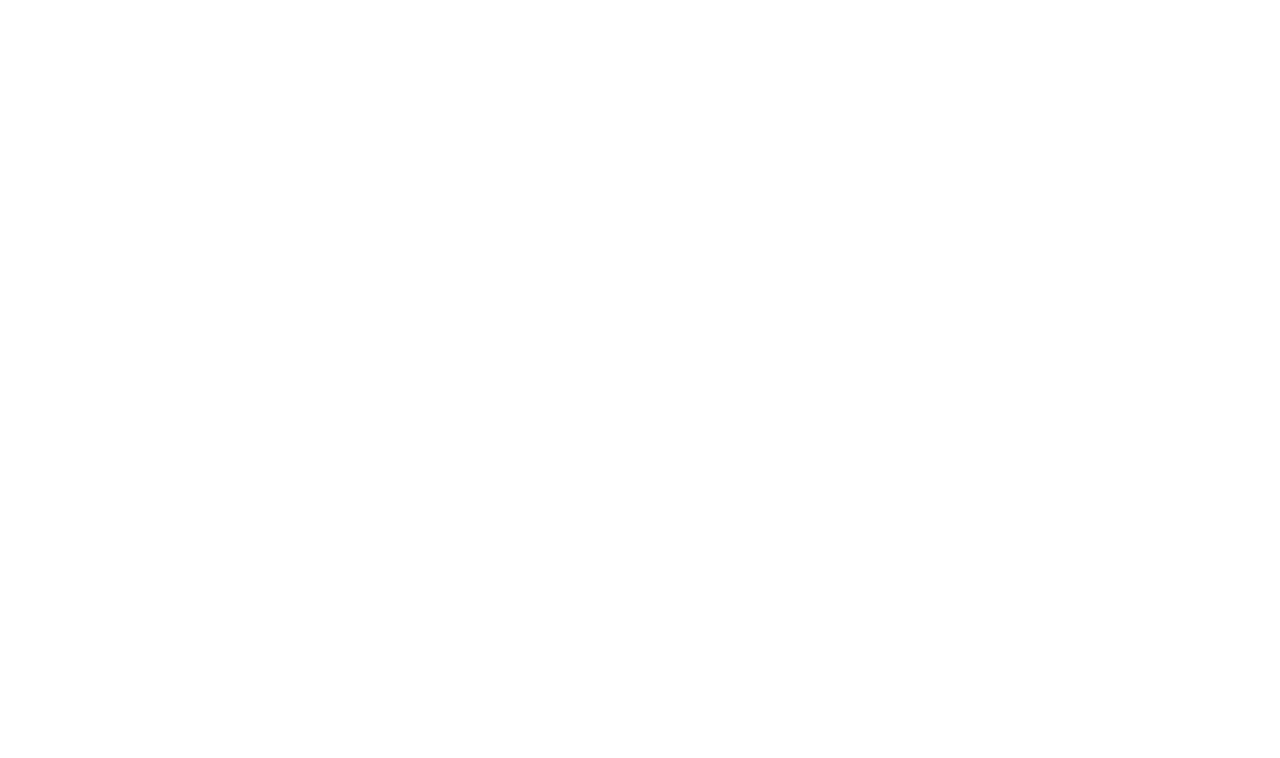
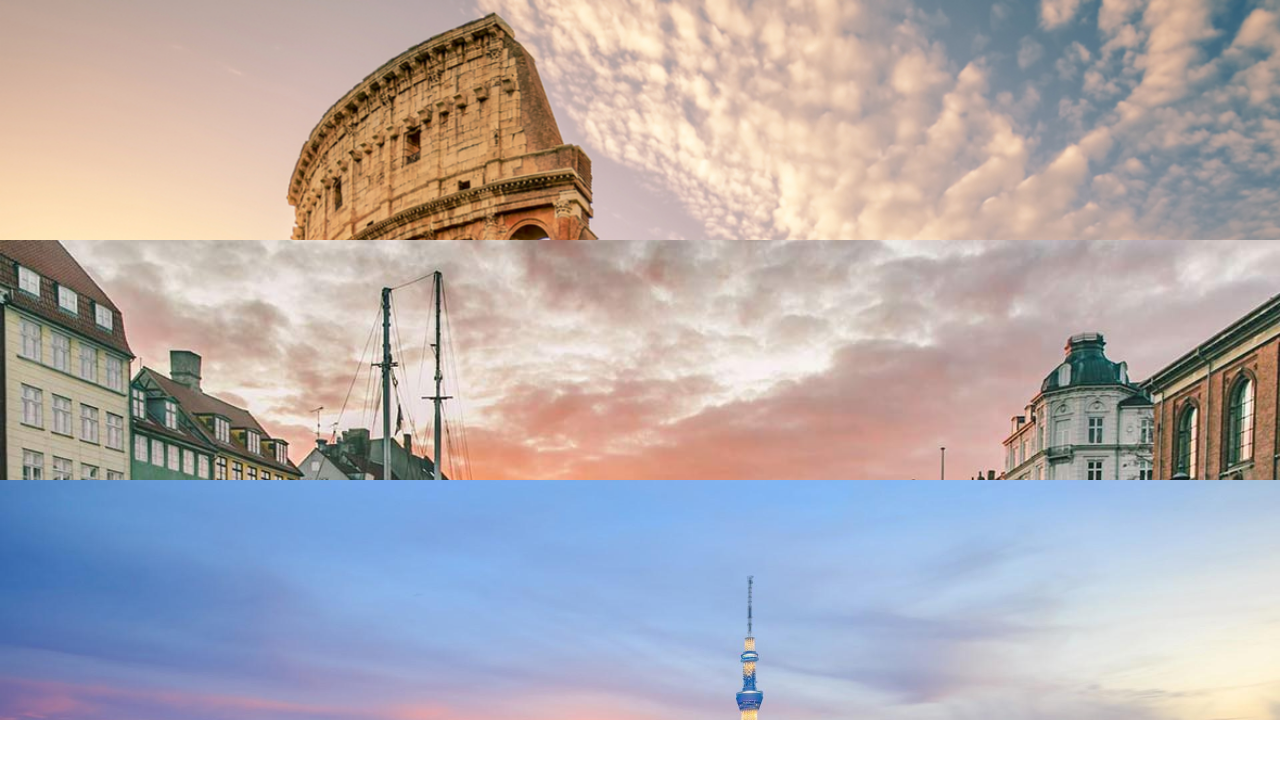
Before and after one commit to marco987/htmlcss-airbnb, a plain HTML site: page index.html in a window 1280 px wide. Drawn offline with Linux system fonts and the light colour scheme.

Commit message:
Inserimento immagini

```diff
--- a/index.html
+++ b/index.html
@@ -7,5 +7,17 @@
   </head>
   <body>
 
+    <div class="box-roma">
+
+    </div>
+
+    <div class="box-copenaghen">
+
+    </div>
+
+    <div class="box-tokyo">
+
+    </div>
+
   </body>
 </html>
--- a/style.css
+++ b/style.css
@@ -3,3 +3,24 @@
   padding: 0;
   box-sizing: border-box;
 }
+
+.box-roma {
+  background-image: url(immagini/roma.jpg);
+  width: 100vw;
+  height: 30vh;
+  background-size: cover;
+}
+
+.box-copenaghen {
+  background-image: url(immagini/copenaghen.jpg);
+  width: 100vw;
+  height: 30vh;
+  background-size: cover;
+}
+
+.box-tokyo {
+  background-image: url(immagini/tokyo.jpg);
+  width: 100vw;
+  height: 30vh;
+  background-size: cover;
+}
```
Also changed, not shown: immagini/copenaghen.jpg (added), immagini/roma.jpg (added), immagini/tokyo.jpg (added).
